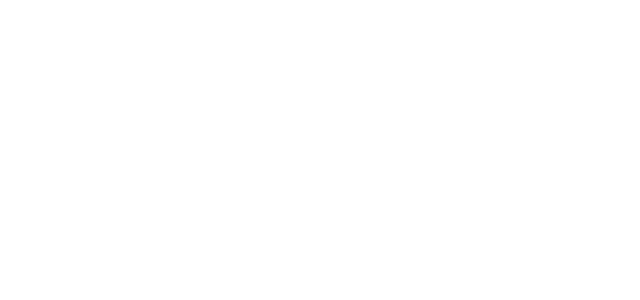
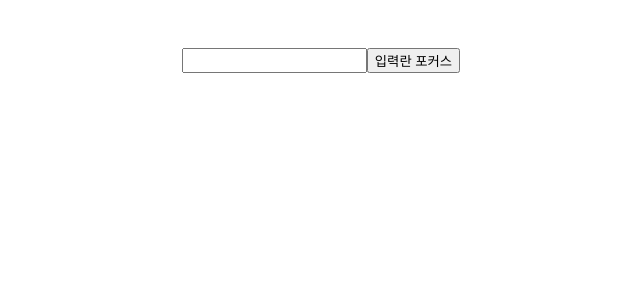
Before and after one commit to thegicode/reactjs-lab, a React (Create React App) app: page /ref in a window 1280 px wide. Shown: the top 300 px of the page, without its empty margins (319-959 px from the left). Built offline with nearby package versions, Linux system fonts and the light colour scheme.

Commit message:
Add useRef, forwardRef

```diff
--- a/src/App.js
+++ b/src/App.js
@@ -2,7 +2,7 @@
 import { BrowserRouter as Router, Route, Switch } from 'react-router-dom';
 
 const
-	// Home = lazy(() => import('./routes/Home')),
+	Home = lazy(() => import('./components/Home')),
 	About = lazy(() => import('./components/About')),
 	Order = lazy(() => import('./components/Order')),
 	OrderHook = lazy(() => import('./components/OrderHook')),
@@ -10,7 +10,10 @@
 	HistoryTest = lazy(() => import('./HistoryTest')),
 	ListScroll = lazy(() => import('./components/ListScroll')),
 	ScrollTest = lazy(() => import('./components/ScrollTest')),
-	Count = lazy(() => import('./components/Count'));
+	Count = lazy(() => import('./components/Count')),
+	// PropsState = lazy( () => import('./components/PropsState')),
+	Ref = lazy( () => import('./components/Ref')),
+	ForwardRef = lazy( () => import('./components/ForwardRef'));
 
 const props ={
 	a: 1,
@@ -21,15 +24,19 @@
 	<Router>
 		<Suspense fallback={<div>Loading...</div>}>
 			<Switch>
+				<Route path="/home" component={Home}/>
 				<Route path="/about" component={About}/>
 				<Route path="/order" component={Order}/>
 				<Route path="/orderhook" component={OrderHook}/>
-			 { <Route path="/historytest" component={HistoryTest}/>}
+			 	<Route path="/historytest" component={HistoryTest}/>
 				<Route path="/hashTest" component={HashTest} props={props} />
 				<Route path="/listscroll" component={ListScroll}/>
 				{/*<Route component={HashTest}/>*/}
 				<Route path="/scrollTest" component={ScrollTest} />
 				<Route path="/count" component={Count} />  {/* useEffect Example - DOM 변경 */}
+				{/* <Route path="/propsstate" component={PropsState} /> */}
+				<Route path="/ref" component={Ref} />
+				<Route path="/forwardref" component={ForwardRef} />
 			</Switch>
 		</Suspense>
 	</Router>
--- a/src/components/About.js
+++ b/src/components/About.js
@@ -1,12 +1,7 @@
-const css = {
-	'display' : 'flex',
-	'justify-content' : 'center',
-	'margin-top': '3rem'
-};
 
 function About(){
 	return(
-		<div style={css}>About</div>
+		<div>About</div>
 	);
 }
 
--- /dev/null
+++ b/src/components/ForwardRef.js
@@ -0,0 +1,28 @@
+import { forwardRef, useRef } from "react";
+
+const css = {
+	'display' : 'flex',
+	'justifyContent' : 'center',
+	'marginTop': '3rem'
+};
+
+const Input = forwardRef((props, ref) => {
+    return <input type="text" data-index={props.index} ref={ref}/>;
+});
+
+function FowardRefCpnt() {
+  const inputEl = useRef(null);
+
+  function handleClick() {
+    inputEl.current.focus();
+  }
+
+  return (
+	<div style={css}>
+      <Input ref={inputEl} index='0' />
+      <button onClick={handleClick}>입력란 포커스</button>
+    </div>
+  );
+}
+
+export default FowardRefCpnt
--- /dev/null
+++ b/src/components/Ref.js
@@ -0,0 +1,24 @@
+import { useRef } from "react";
+
+const css = {
+	'display' : 'flex',
+	'justifyContent' : 'center',
+	'marginTop': '3rem'
+};
+
+function Ref(){
+    const inputEl = useRef(null);
+
+    function handleClick() {
+        inputEl.current.focus();
+    }
+
+	return(
+		<div style={css}>
+			<input type="text" ref={inputEl} />
+            <button onClick={handleClick}>입력란 포커스</button>
+		</div>
+	);
+}
+
+export default Ref;
```
Also changed, not shown: 1 other file (tests, documents, lock files or other folders).
